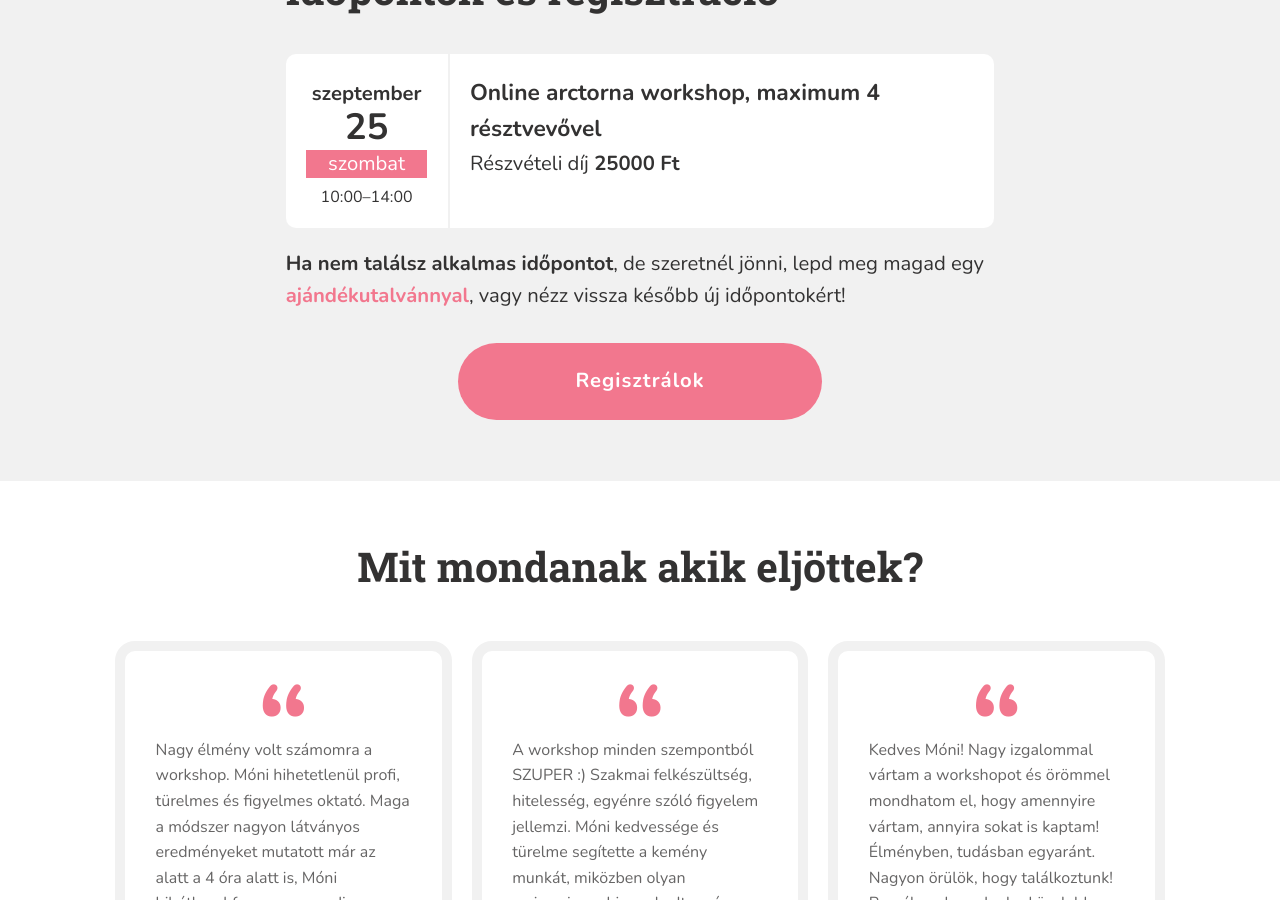
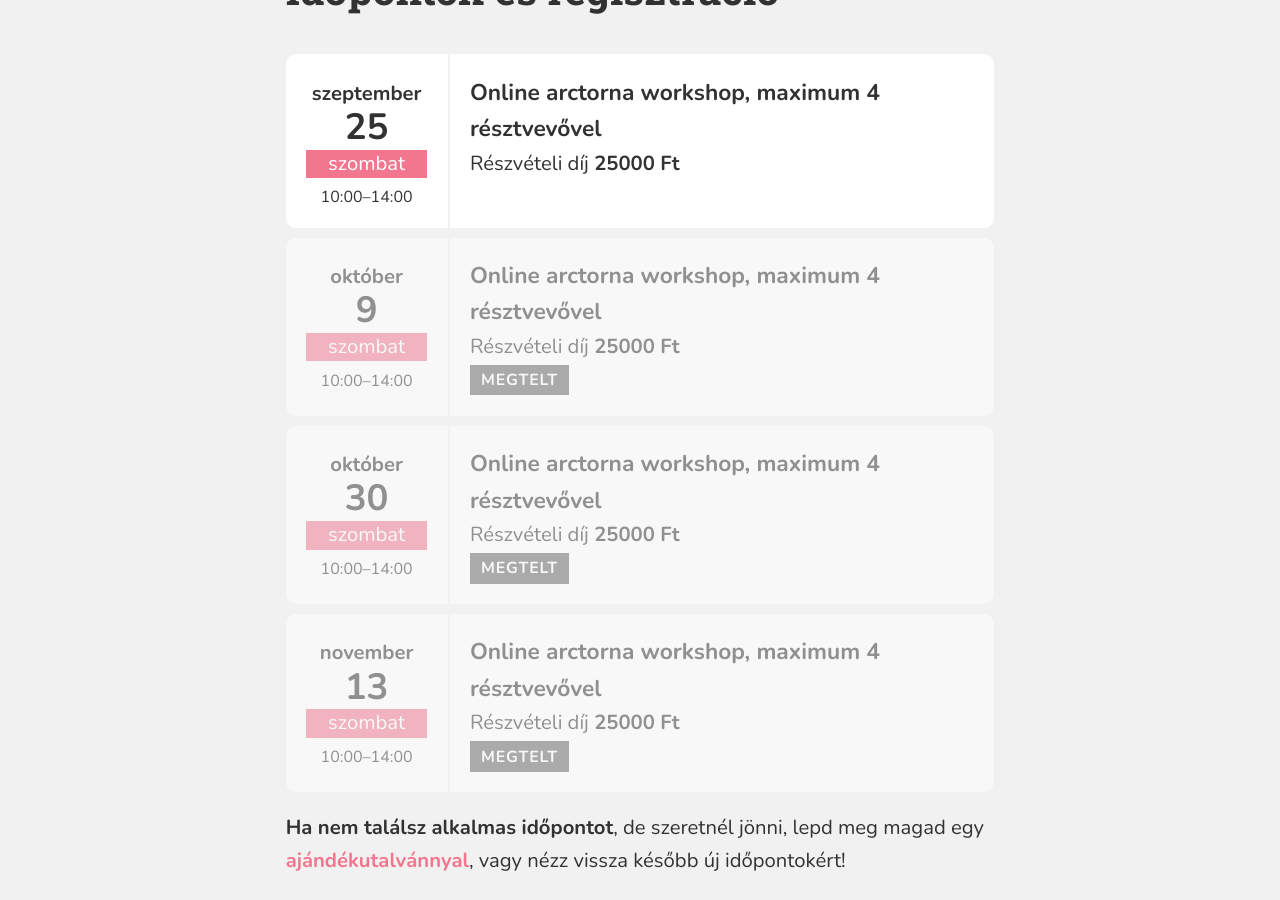
Before and after one commit to monikamudra/arctorna, a Jekyll site: the page built from workshop.md, in a window 1280 px wide and 900 px high, scrolled down 2309 px. Built offline with Jekyll 4.4.1, drawn with Linux system fonts in a browser that asks for light colours.

Commit message:
Update workshop events

```diff
--- a/_data/workshop.yaml
+++ b/_data/workshop.yaml
@@ -29,16 +29,30 @@
   #     indul online, maximum három fővel.
 
 
-  - date: 2021-9-4-T10:00
+  - date: 2021-9-25-T10:00
+    start: "10:00"
+    end: "14:00"
+    title: Online arctorna workshop, maximum 4 résztvevővel
+    price: 25000
+    full: false
+
+  - date: 2021-10-9-T10:00
     start: "10:00"
     end: "14:00"
     title: Online arctorna workshop, maximum 4 résztvevővel
     price: 25000
     full: true
 
-  - date: 2021-9-25-T10:00
+  - date: 2021-10-30-T10:00
     start: "10:00"
     end: "14:00"
     title: Online arctorna workshop, maximum 4 résztvevővel
     price: 25000
-    full: false
+    full: true
+
+  - date: 2021-11-13-T10:00
+    start: "10:00"
+    end: "14:00"
+    title: Online arctorna workshop, maximum 4 résztvevővel
+    price: 25000
+    full: true
```
